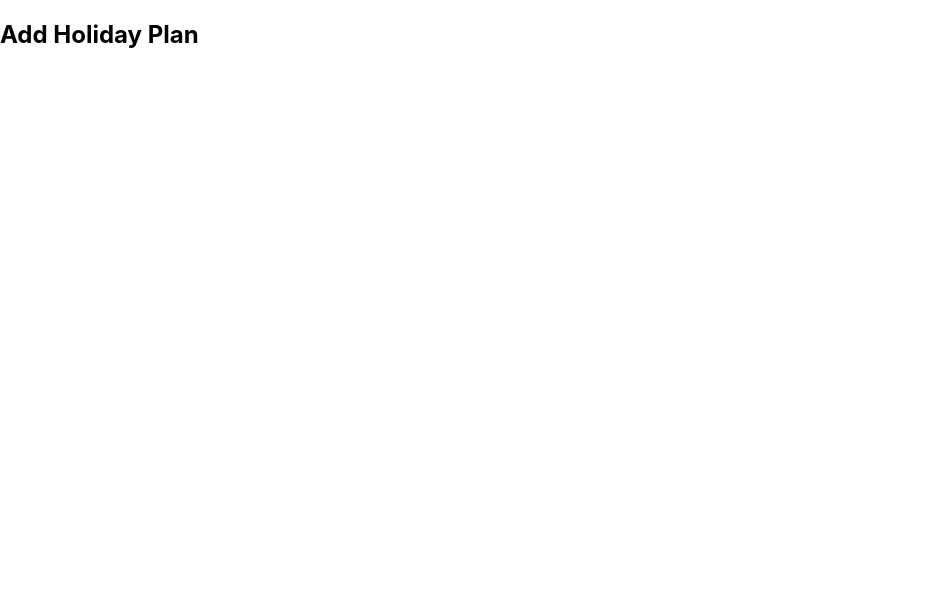
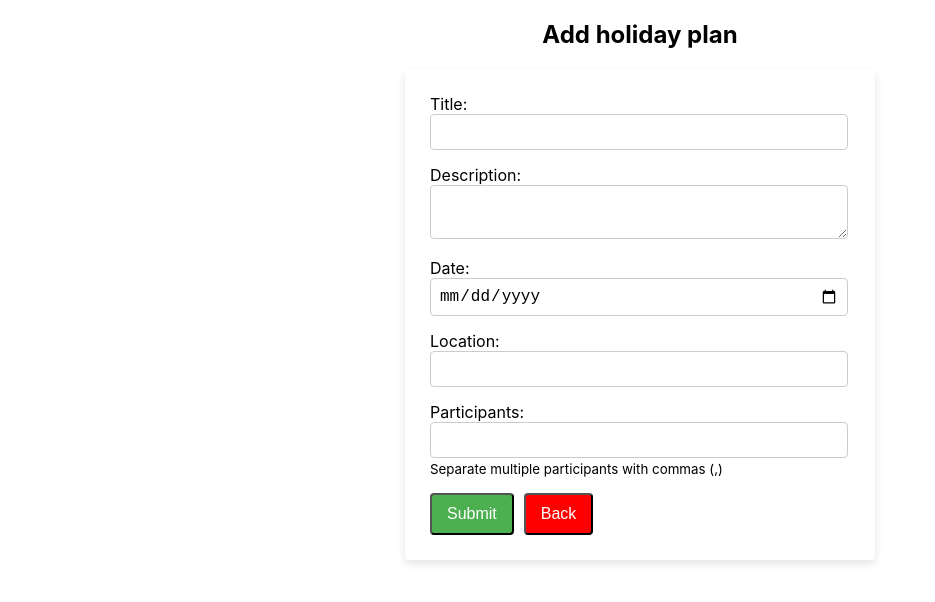
Before and after one commit to wgerenutti/holiday-planner-2024, a React (Create React App) app: page /add in a window 1280 px wide. Shown: the top 602 px of the page, without its empty margins (0-935 px from the left). Built offline with nearby package versions, Linux system fonts and the light colour scheme; no server answers.

Commit message:
:sparkles: Insert data on database

```diff
--- a/src/App.js
+++ b/src/App.js
@@ -2,6 +2,8 @@ import React from 'react';
 import { BrowserRouter as Router, Route, Routes } from 'react-router-dom';
 import Home from './pages/Home';
 import AddHolidayPlan from './pages/AddHolidayPlan';
+import EditHolidayPlan from './pages/EditHolidayPlan';
+import HolidayPlanList from './components/HolidayPlanList';
 
 const App = () => {
   return (
@@ -9,6 +11,8 @@ const App = () => {
       <Routes>
         <Route path="/" element={<Home />} />
         <Route path="/add" element={<AddHolidayPlan />} />
+        <Route path="/edit/:id" element={<EditHolidayPlan />} />
+        <Route path="/list" element={<HolidayPlanList />} />
       </Routes>
     </Router>
   );
--- a/src/components/HolidayPlanForm.js
+++ b/src/components/HolidayPlanForm.js
@@ -1,6 +1,186 @@
-import React from 'react';
+import React, { useState } from 'react';
 
-const HolidayPlanForm = ({ onSubmit }) => {
+const HolidayPlanForm = ({ onSubmit, onBack }) => {
+    const [formData, setFormData] = useState({
+        title: '',
+        description: '',
+        date: '',
+        location: '',
+        participants: '',
+    });
+
+    const [formErrors, setFormErrors] = useState({
+        title: '',
+        description: '',
+        date: '',
+        location: '',
+        participants: '',
+    });
+
+    const handleChange = (e) => {
+        const { name, value } = e.target;
+        setFormData((prevData) => ({
+            ...prevData,
+            [name]: value,
+        }));
+    };
+
+    const validateForm = () => {
+        let valid = true;
+        const newFormErrors = { ...formErrors };
+        if (formData.title.trim() === '') {
+            newFormErrors.title = 'Title is required';
+            valid = false;
+        } else {
+            newFormErrors.title = '';
+        }
+        setFormErrors(newFormErrors);
+        return valid;
+    };
+
+    const handleSubmit = (e) => {
+        e.preventDefault();
+
+        if (validateForm()) {
+            onSubmit(formData);
+        }
+    };
+    const handleBack = () => {
+        onBack();
+    };
+
+    const inputStyle = {
+        width: 'calc(100% - 2px)',
+        padding: '8px',
+        fontSize: '16px',
+        borderRadius: '4px',
+        border: '1px solid #ccc',
+        boxSizing: 'border-box',
+    };
+
+    const errorInputStyle = {
+        ...inputStyle,
+        borderColor: 'red',
+    };
+
+    return (
+        <div style={formBoxStyle}>
+            <form onSubmit={handleSubmit} style={formStyle}>
+                <div style={formGroupStyle}>
+                    <label htmlFor="title">Title:</label>
+                    <input
+                        type="text"
+                        id="title"
+                        name="title"
+                        value={formData.title}
+                        onChange={handleChange}
+                        style={formErrors.title ? errorInputStyle : inputStyle}
+                    />
+                    {formErrors.title && <div style={errorStyle}>{formErrors.title}</div>}
+                </div>
+
+                <div style={formGroupStyle}>
+                    <label htmlFor="description">Description:</label>
+                    <textarea
+                        id="description"
+                        name="description"
+                        value={formData.description}
+                        onChange={handleChange}
+                        style={formErrors.description ? errorInputStyle : inputStyle}
+                    />
+                    {formErrors.description && <div style={errorStyle}>{formErrors.description}</div>}
+                </div>
+
+                <div style={formGroupStyle}>
+                    <label htmlFor="date">Date:</label>
+                    <input
+                        type="date"
+                        id="date"
+                        name="date"
+                        value={formData.date}
+                        onChange={handleChange}
+                        style={formErrors.date ? errorInputStyle : inputStyle}
+                    />
+                    {formErrors.date && <div style={errorStyle}>{formErrors.date}</div>}
+                </div>
+
+                <div style={formGroupStyle}>
+                    <label htmlFor="location">Location:</label>
+                    <input
+                        type="text"
+                        id="location"
+                        name="location"
+                        value={formData.location}
+                        onChange={handleChange}
+                        style={formErrors.location ? errorInputStyle : inputStyle}
+                    />
+                    {formErrors.location && <div style={errorStyle}>{formErrors.location}</div>}
+                </div>
+
+                <div style={formGroupStyle}>
+                    <label htmlFor="participants">Participants:</label>
+                    <input
+                        type="text"
+                        id="participants"
+                        name="participants"
+                        value={formData.participants}
+                        onChange={handleChange}
+                        style={formErrors.participants ? errorInputStyle : inputStyle}
+                    />
+                    {formErrors.participants && <div style={errorStyle}>{formErrors.participants}</div>}
+                    <small>Separate multiple participants with commas (,)</small>
+                </div>
+
+                <button type="submit" style={submitButtonStyle}>
+                    Submit
+                </button>
+
+                <button type="button" onClick={handleBack} style={backButtonStyle}>
+                    Back
+                </button>
+            </form>
+        </div>
+    );
+};
+
+const formBoxStyle = {
+    maxWidth: '420px',
+    margin: 'auto',
+    padding: '25px',
+    borderRadius: '4px',
+    boxShadow: 'rgba(0, 0, 0, 0.1) 0px 4px 8px',
+};
+
+const formGroupStyle = {
+    marginBottom: '15px',
+};
+
+const errorStyle = {
+    color: 'red',
+    fontSize: '14px',
+    marginTop: '5px',
+};
+
+const formStyle = {
+};
+
+const submitButtonStyle = {
+    backgroundColor: '#4CAF50',
+    color: 'white',
+    padding: '10px 15px',
+    fontSize: '16px',
+    borderRadius: '4px',
+    cursor: 'pointer',
+    marginRight: '10px',
+};
+
+const backButtonStyle = {
+    backgroundColor: 'red',
+    color: 'white',
+    padding: '10px 15px',
+    fontSize: '16px',
+    borderRadius: '4px',
+    cursor: 'pointer',
 };
 
 export default HolidayPlanForm;
--- a/src/pages/AddHolidayPlan.js
+++ b/src/pages/AddHolidayPlan.js
@@ -1,16 +1,60 @@
-import React from 'react';
+import React, { useState, useEffect } from 'react';
+import { useNavigate } from 'react-router-dom';
 import HolidayPlanForm from '../components/HolidayPlanForm';
+import { createClient } from '@supabase/supabase-js';
 
-const AddHolidayPlan = () => {
-    const handleSubmit = (data) => {
+const AddHolidayPlans = () => {
+    const navigate = useNavigate();
+    const supabaseUrl = process.env.REACT_APP_SUPABASE_URL;
+    const supabaseAnonKey = process.env.REACT_APP_SUPABASE_ANON_KEY;
+    const supabase = createClient(supabaseUrl, supabaseAnonKey);
+    const [message, setMessage] = useState('');
+
+    const handleSubmit = async (formData) => {
+        const processedData = {
+            ...formData,
+        };
+
+        try {
+            const { data, error } = await supabase
+                .from('holidayplan')
+                .insert(processedData);
+
+            if (error) {
+                setMessage('Failed to add holiday plan. Please try again.');
+            } else {
+                setMessage('Holiday plan added successfully!');
+            }
+        } catch (error) {
+            setMessage('An unexpected error occurred. Please try again later.');
+        }
+    };
+
+    useEffect(() => {
+        if (message) {
+            navigate('/', { state: { message: message } });
+        }
+    }, [message, navigate]);
+
+    const handleBack = () => {
+        navigate(-1);
     };
 
     return (
         <div>
-            <h2>Add Holiday Plan</h2>
-            <HolidayPlanForm onSubmit={handleSubmit} />
+            <div style={titleContainerStyle}>
+                <h2>Add holiday plan</h2>
+            </div>
+            <p>{message}</p>
+            <HolidayPlanForm onSubmit={handleSubmit} onBack={handleBack} />
         </div>
     );
 };
 
-export default AddHolidayPlan;
+const titleContainerStyle = {
+    maxWidth: '600px',
+    margin: 'auto',
+    textAlign: 'center',
+};
+
+export default AddHolidayPlans;
--- a/src/pages/Home.js
+++ b/src/pages/Home.js
@@ -1,14 +1,72 @@
-import React from 'react';
+import React, { useState, useEffect } from 'react';
+import { Link, useLocation } from 'react-router-dom';
 import HolidayPlanList from '../components/HolidayPlanList';
 
 const Home = () => {
-    const holidayPlans = [];
+    const [holidayPlans, setHolidayPlans] = useState([]);
+    const [message, setMessage] = useState('');
+    const location = useLocation();
+    useEffect(() => {
+        const messageFromStorage = localStorage.getItem('holidayPlanMessage');
+        if (messageFromStorage) {
+            setMessage(messageFromStorage);
+            const timer = setTimeout(() => {
+                setMessage('');
+                localStorage.removeItem('holidayPlanMessage');
+            }, 5000);
+
+            return () => clearTimeout(timer);
+        }
+
+        const fetchHolidayPlans = async () => {
+            try {
+                const response = await fetch('https://jcgwdbcdxjcogmgfexok.supabase.co');
+                const data = await response.json();
+
+                setHolidayPlans(data);
+            } catch (error) {
+                console.error('Erro ao buscar planos de férias', error);
+            }
+        };
+
+        fetchHolidayPlans();
+    }, []);
 
     return (
-        <div>
+        <div style={containerStyle}>
+            <h2 style={titleStyle}>Explore Holiday Plans</h2>
+            {message && <p>{message}</p>}
             <HolidayPlanList holidayPlans={holidayPlans} />
+            <Link to="/add" style={{ textDecoration: 'none' }}>
+                <button style={addButtonStyle}>Add New Plan</button>
+            </Link>
         </div>
     );
 };
 
+const containerStyle = {
+    maxWidth: '600px',
+    margin: 'auto',
+    padding: '20px',
+    textAlign: 'center',
+    boxShadow: '0 4px 8px rgba(0, 0, 0, 0.1)',
+    borderRadius: '8px',
+    background: '#fff',
+};
+
+const titleStyle = {
+    color: '#333',
+};
+
+const addButtonStyle = {
+    margin: '20px 0',
+    padding: '10px 20px',
+    fontSize: '18px',
+    backgroundColor: '#4CAF50',
+    color: 'white',
+    border: 'none',
+    borderRadius: '4px',
+    cursor: 'pointer',
+};
+
 export default Home;
```
